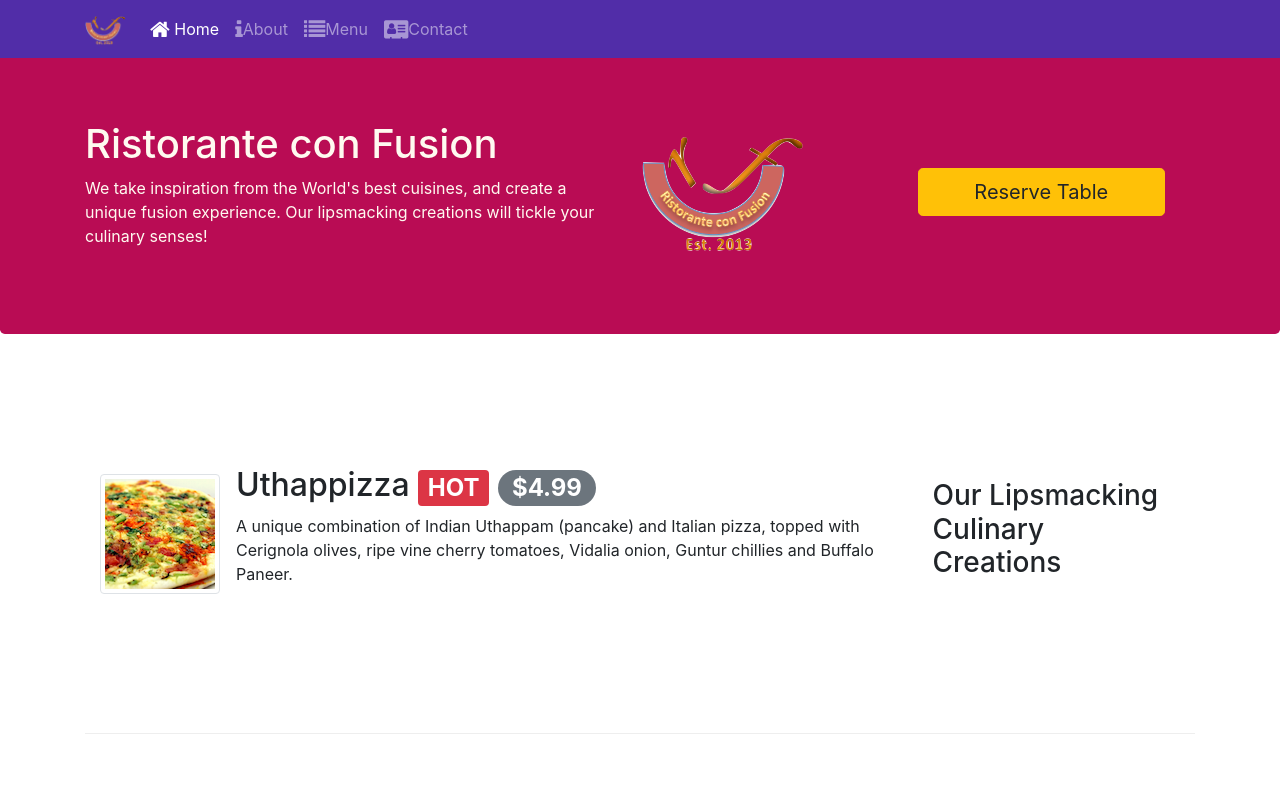
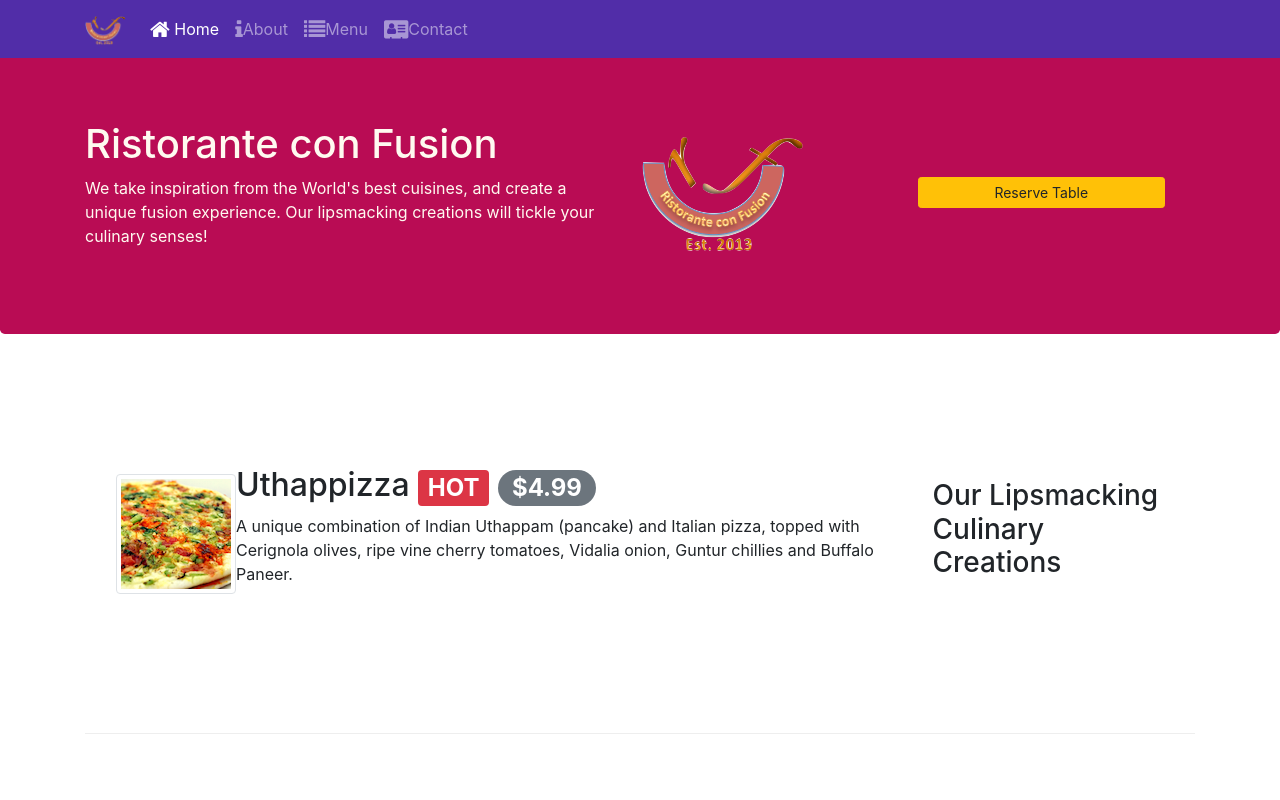
Before and after one commit to wdospinal/coursera-boostrap, a website: page index.html in a window 1280 px wide. Shown: the top 800 px of the page. Drawn offline with nearby package versions, Linux system fonts and the light colour scheme.

Commit message:
fix: assigment 2 changes

```diff
--- a/index.html
+++ b/index.html
@@ -45,7 +45,7 @@
                         <img src="img/logo.png" clases="img-fluid">
                     </div>
                     <div class="col-12 col-sm-6 align-self-center">
-                        <a type="button" class="btn btn-lg btn-block btn-warning" href="#reserve">Reserve Table</a>
+                        <a type="button" class="btn btn-sm btn-block btn-warning" href="#reserve">Reserve Table</a>
                     </div>
                 </div>
             </div>
@@ -59,7 +59,7 @@
             </div>
             <div class="col col-sm col-md">
                 <div class="media">
-                    <img src="img/uthappizza.png" class="d-flex mr-3 img-thumbnail align-self-center" alt="uthappizza">
+                    <img src="img/uthappizza.png" class="d-flex ml-3 img-thumbnail align-self-center" alt="uthappizza">
                     <div class="media-body">
                         <h2 class="mt-0">Uthappizza <span class="badge badge-danger">HOT</span> <span class="badge badge-pill badge-secondary">$4.99</span></h2>
                         <p>A unique combination of Indian Uthappam (pancake) and Italian pizza, topped with Cerignola olives, ripe vine cherry tomatoes, Vidalia onion, Guntur chillies and Buffalo Paneer.</p>
```
